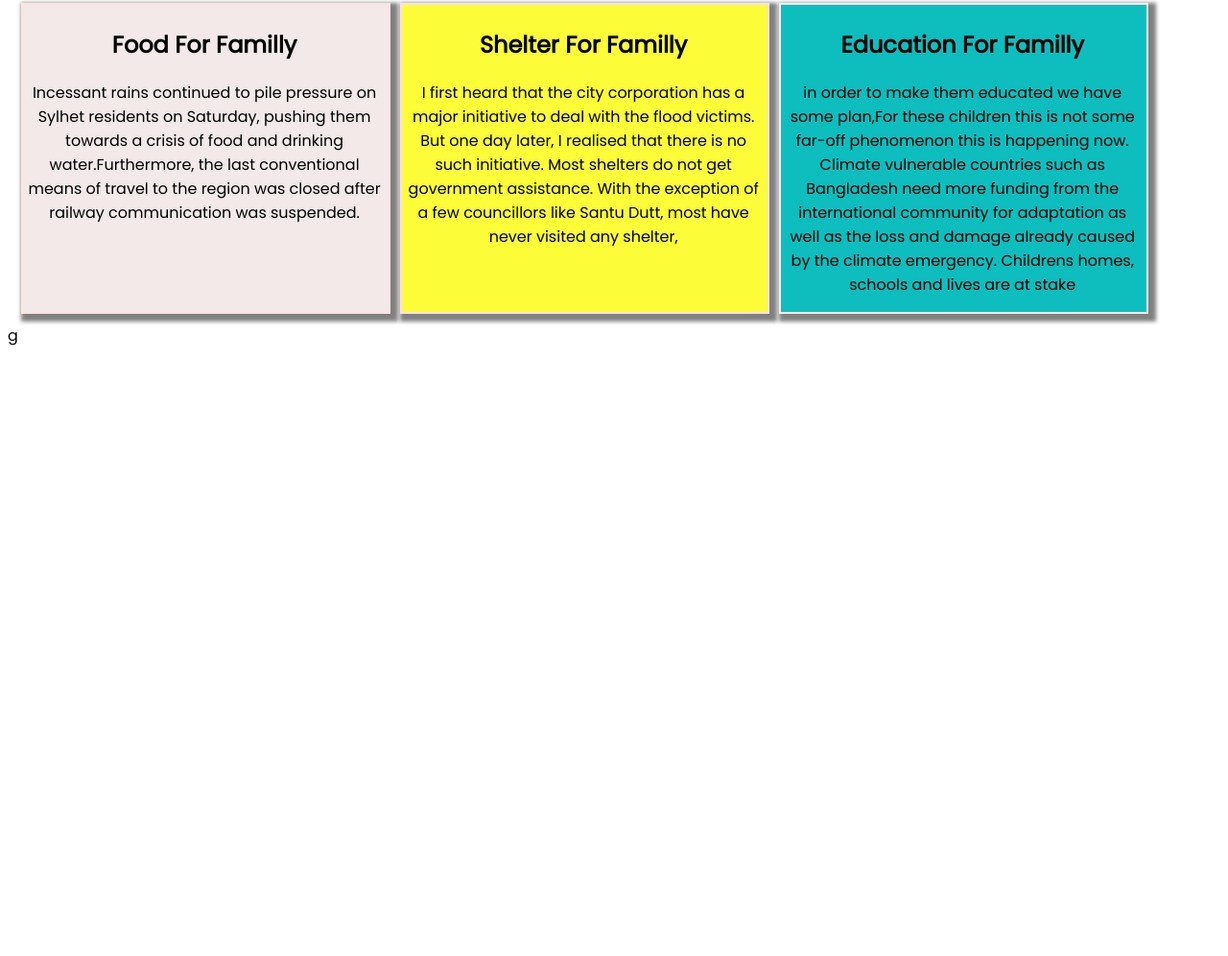
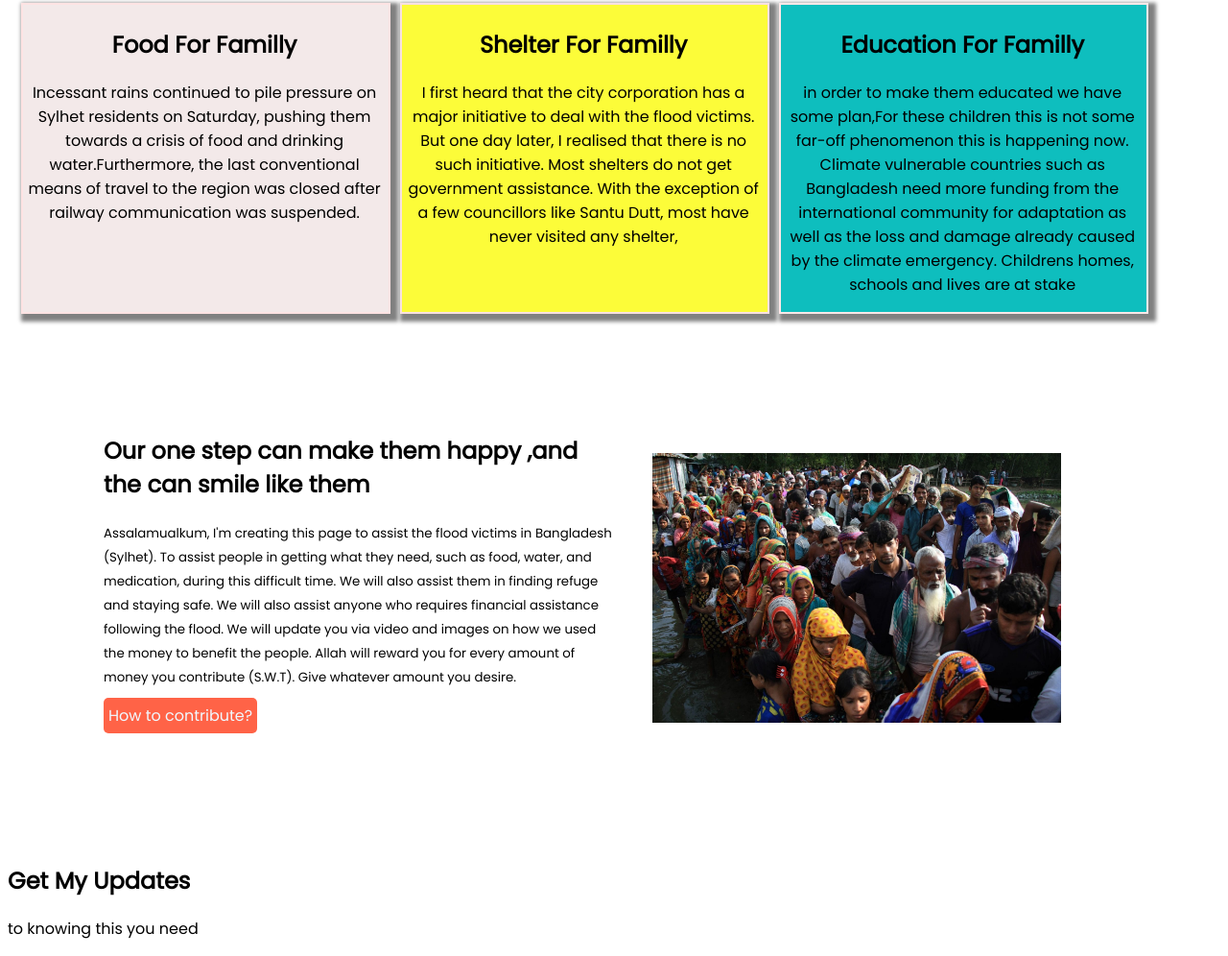
Before and after one commit to hashib1999/ASSINGMENT-1-PLABON, a plain HTML site: page index.html in a window 1280 px wide. Shown: the part 1083-2079 px from the top of the page at 96% size. Before the commit the page ends 1453 px from the top, so only its background shows below. Drawn offline with Linux system fonts and the light colour scheme.

Commit message:
third attempt

```diff
--- a/index.html
+++ b/index.html
@@ -56,9 +56,24 @@
             <p>in order to make them educated we have some plan,For these children this is not some far-off phenomenon this is happening now. Climate vulnerable countries such as Bangladesh need more funding from the international community for adaptation as well as the loss and damage already caused by the climate emergency. Childrens homes, schools and lives are at stake</p>
         </div>
     </section>
+
+
+    <section class="nur" >
+        <div class="half-width">
+            <H1>Our one step can make them happy ,and the can smile like them</H1>
+            <p><small> Assalamualkum, I'm creating this  page to assist the flood victims in Bangladesh (Sylhet). To assist people in getting what they need, such as food, water, and medication, during this difficult time. We will also assist them in finding refuge and staying safe. We will also assist anyone who requires financial assistance following the flood. We will update you via video and images on how we used the money to benefit the people. Allah will reward you for every amount of money you contribute (S.W.T). Give whatever amount you desire.</small></p>
+            <a class="link-button" target="_blank">How to contribute?</a>
+        </div>
+        <div class="half-width">
+            <img src="images/donation7.jpg" alt="">
+        </div>
+    </section>
     <section>
-g
+        <div>
+<h1>Get My Updates</h1>
+<p>to knowing this you need </p>
 
+        </div>
     </section>
 </body>
 </html>
--- a/style.css
+++ b/style.css
@@ -81,3 +81,16 @@ ul {
     margin: 5px;
     padding-top: 5px;
 }
+.nur{
+   display: flex;
+   margin: 100px;
+
+}
+.half-width{
+    width: 50%;
+    background-size: 30%;
+}
+.half-width img {
+width: 80%;
+margin: 40px;
+}
```
